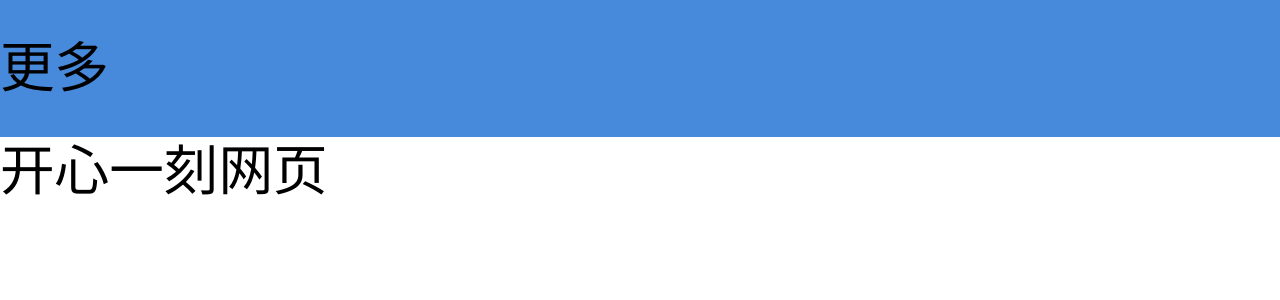
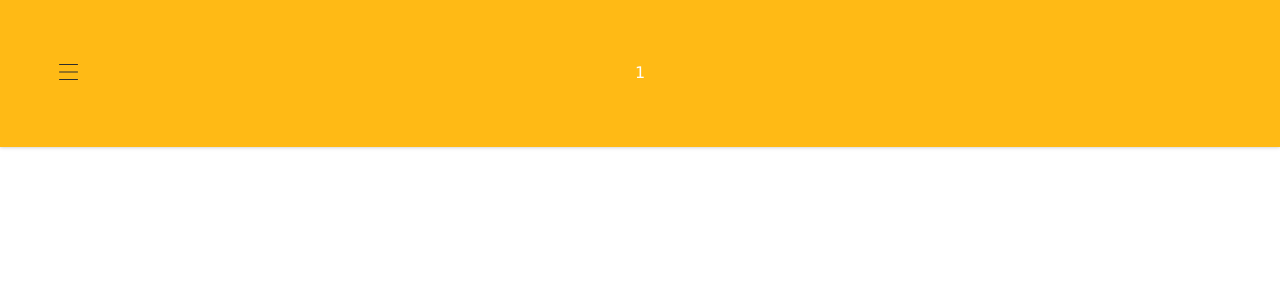
Before and after one commit to shaqihe/life-app-vue, a Vue app: page /#/happy in a window 1280 px wide. Shown: the top 300 px of the page. Built offline with nearby package versions, Linux system fonts and the light colour scheme.

Commit message:
@dev 增加constant文件，控制全局配置

```diff
--- a/src/App.vue
+++ b/src/App.vue
@@ -17,14 +17,6 @@ export default {
 @import "./assets/scss/base.scss";
 
     body {
-
-    }
-    #app {
-          font-family: 'Avenir', Helvetica, Arial, sans-serif;
-          -webkit-font-smoothing: antialiased;
-          -moz-osx-font-smoothing: grayscale;
-          text-align: center;
-          color: #2c3e50;
-          margin-top: 60px;
+        padding-top: 44px;
     }
 </style>
--- a/src/components/Header.vue
+++ b/src/components/Header.vue
@@ -15,9 +15,9 @@
             v-if="showMenu"
             @click="showMenus">weewe
         </div>
-        <div class="nv-toolbar">
-            <div class="toolbar-nav" @click="showMenus">更多</div>
-            <span v-text="pageType"></span>
+        <div class="nv-toolbar" :class="{ 'nv-toolbar-happy': pageType=1}">
+            <div class="toolbar-nav" @click="showMenus"></div>
+            <span class="page-text" v-text="pageType"></span>
         </div>
         <section class="nav-list" :class="{ show: showMenu }">
             <ul>
@@ -49,12 +49,51 @@
 
 <style lang="scss">
 @import "../assets/scss/min.scss";
-.toolbar-nav {
-    height: px2rem(80);
-    line-height: px2rem(80);
-    background: #478adb;
+
+.nv-toolbar {
+    height: px2rem(86);
+    width: 100%;
+    background-color: rgba(255, 255, 255, 0.95);
+    position: fixed;
+    top: 0;
+    left: 0;
+    -webkit-transition: all .3s ease;
+    transition: all .3s ease;
+    box-shadow: 0 0 4px rgba(0, 0, 0, 0.25);
+    z-index: 6;
+    .toolbar-nav {
+        height: px2rem(84);
+        width: px2rem(80);
+        display: inline-black;
+        line-height: px2rem(80);
+        background: url('../assets/images/more.png') no-repeat center center;
+        background-size: 19px 16px;
+        position: absolute;
+        top: 0;
+        left: 0;
+        z-index:99;
+    }
+
+    .page-text {
+        display: block;
+        text-align: center;
+        height: 100%;
+        line-height: px2rem(86);
+        font-size: 16px;
+        width: 100%;
+        position: relative;
+        z-index: 0;
+    }
+
 }
 
+.nv-toolbar-happy {
+    background-color: #ffba15;
+
+    .page-text {
+        color: #fff;
+    }
+}
 .nav-list {
     position: fixed;
     top: 0;
--- a/src/pages/happy.vue
+++ b/src/pages/happy.vue
@@ -1,6 +1,6 @@
 <template>
     <div>
-        <page-header/>
+        <page-header :pageType="开心一刻" />
         <div>
         开心一刻网页
         </div>
```
Also changed, not shown: src/common/constant/constant.js (added, +20 -0 lines), src/assets/images/more.png (added).
